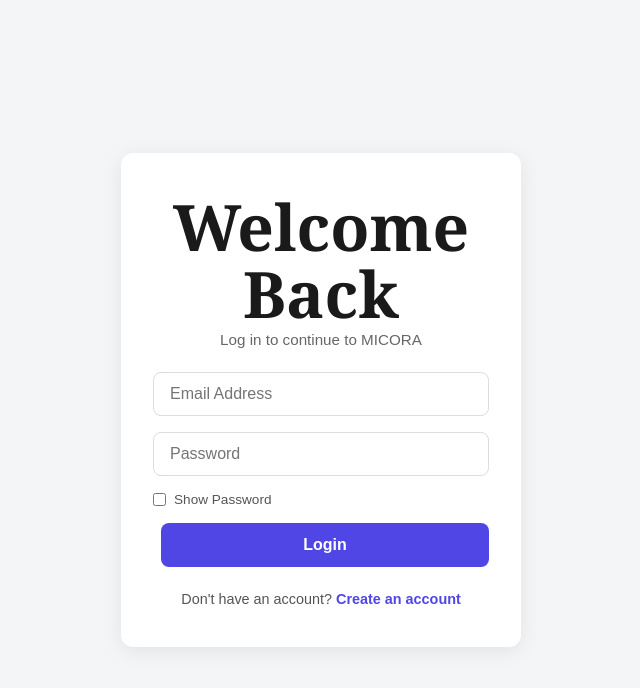
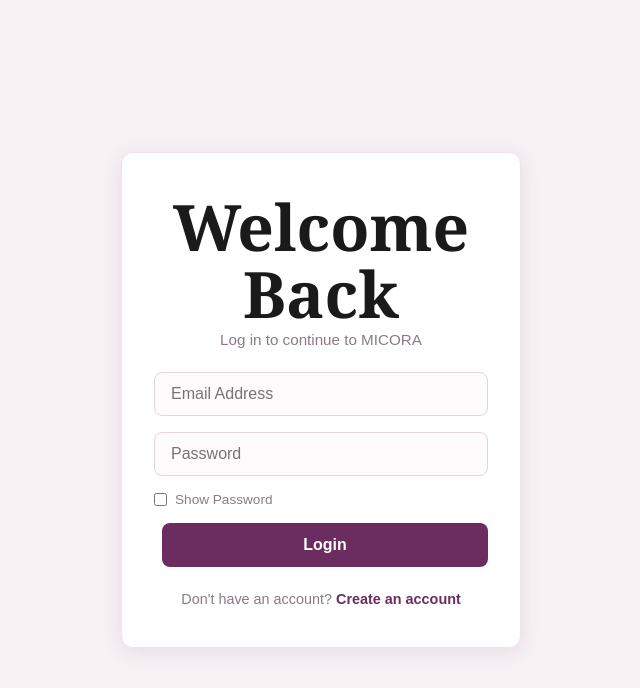
Before and after one commit to Michelle-ak11/MICORA, a React (Vite) app in the folder Frontend/micora/: page /login in a window 1280 px wide. Shown: the top 688 px of the page, without its empty margins (319-959 px from the left). Built offline with nearby package versions, Linux system fonts and the light colour scheme.

Commit message:
Css update

```diff
--- a/Frontend/micora/src/Pages/Login.css
+++ b/Frontend/micora/src/Pages/Login.css
@@ -3,7 +3,7 @@
   display: flex;
   align-items: center;
   justify-content: center;
-  background: #f4f5f7;
+  background: #f7f1f4;
   padding: 1rem;
 }
 
@@ -11,30 +11,33 @@
   background: #ffffff;
   padding: 2.5rem 2rem;
   border-radius: 12px;
-  box-shadow: 0 4px 20px rgba(0, 0, 0, 0.08);
+  box-shadow: 0 4px 20px rgba(107, 44, 95, 0.1);
   width: 100%;
   max-width: 400px;
   text-align: center;
+  border: 1px solid #f0e4ec;
 }
 
 .auth-card h1 {
   margin-bottom: 0.25rem;
   color: #1a1a1a;
+  font-weight: 800;
 }
 
 .auth-subtitle {
-  color: #666;
+  color: #8a7a85;
   margin-bottom: 1.5rem;
   font-size: 0.95rem;
 }
 
 .auth-error {
-  background: #fdecea;
-  color: #b3261e;
+  background: #fbeaf3;
+  color: #6b2c5f;
   padding: 0.6rem 1rem;
   border-radius: 8px;
   margin-bottom: 1rem;
   font-size: 0.9rem;
+  border: 1px solid #e8c7dc;
 }
 
 .auth-form {
@@ -47,15 +50,16 @@
 .auth-form input[type="password"],
 .auth-form input[type="text"] {
   padding: 0.75rem 1rem;
-  border: 1px solid #ddd;
+  border: 1px solid #e3d5df;
   border-radius: 8px;
   font-size: 1rem;
   outline: none;
   transition: border-color 0.2s;
+  background: #fdfbfc;
 }
 
 .auth-form input:focus {
-  border-color: #4f46e5;
+  border-color: #6b2c5f;
 }
 
 .show-password-label {
@@ -63,12 +67,12 @@
   align-items: center;
   gap: 0.5rem;
   font-size: 0.85rem;
-  color: #555;
+  color: #8a7a85;
   justify-content: flex-start;
 }
 
 .auth-form button {
-  background: #4f46e5;
+  background: #6b2c5f;
   color: white;
   border: none;
   padding: 0.8rem;
@@ -80,23 +84,23 @@
 }
 
 .auth-form button:hover:not(:disabled) {
-  background: #4338ca;
+  background: #551f4b;
 }
 
 .auth-form button:disabled {
-  background: #a5a5f0;
+  background: #c9a7c0;
   cursor: not-allowed;
 }
 
 .auth-footer-text {
   margin-top: 1.5rem;
   font-size: 0.9rem;
-  color: #555;
+  color: #8a7a85;
 }
 
 .auth-footer-text a {
-  color: #4f46e5;
-  font-weight: 600;
+  color: #6b2c5f;
+  font-weight: 700;
   text-decoration: none;
 }
 
```
